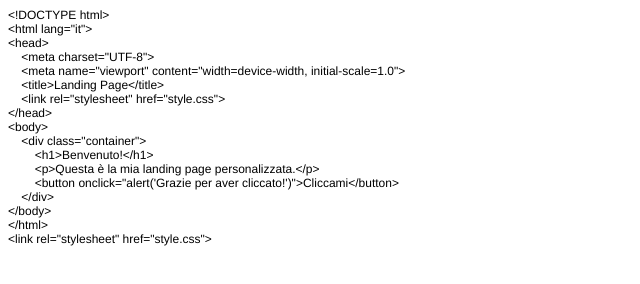
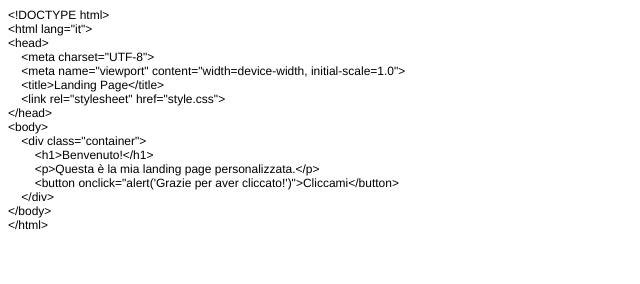
Before and after one commit to rbbrrbbr/terraproject, a plain HTML site: page index.html in a window 1280 px wide. Shown: the whole page, without its empty margins (0-640 px from the left). Drawn offline with Linux system fonts and the light colour scheme.

Commit message:
Add files via upload

```diff
--- a/index.html
+++ b/index.html
@@ -27,6 +27,5 @@
 <p class="p1"><span class="Apple-converted-space">    </span>&lt;/div&gt;</p>
 <p class="p1">&lt;/body&gt;</p>
 <p class="p1">&lt;/html&gt;</p>
-<p class="p1">&lt;link rel="stylesheet" href="style.css"&gt;</p>
 </body>
 </html>
```
